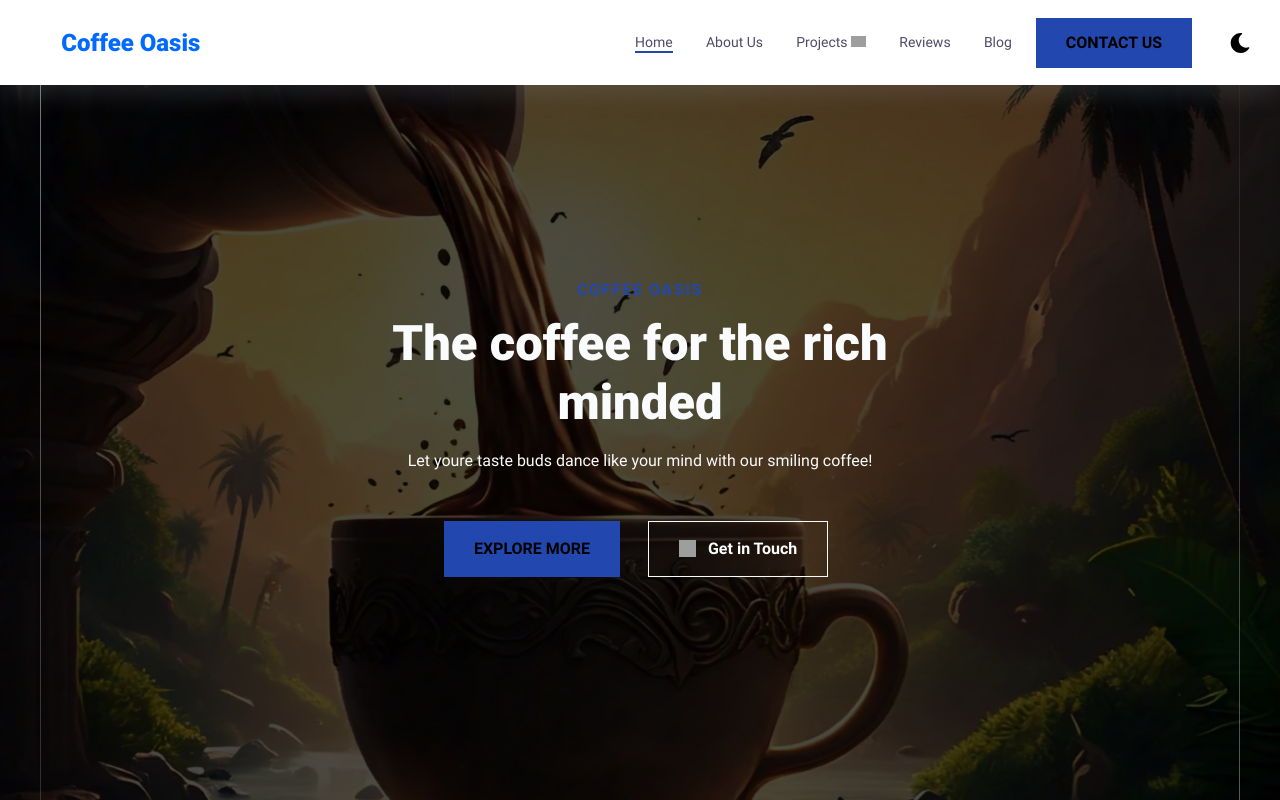
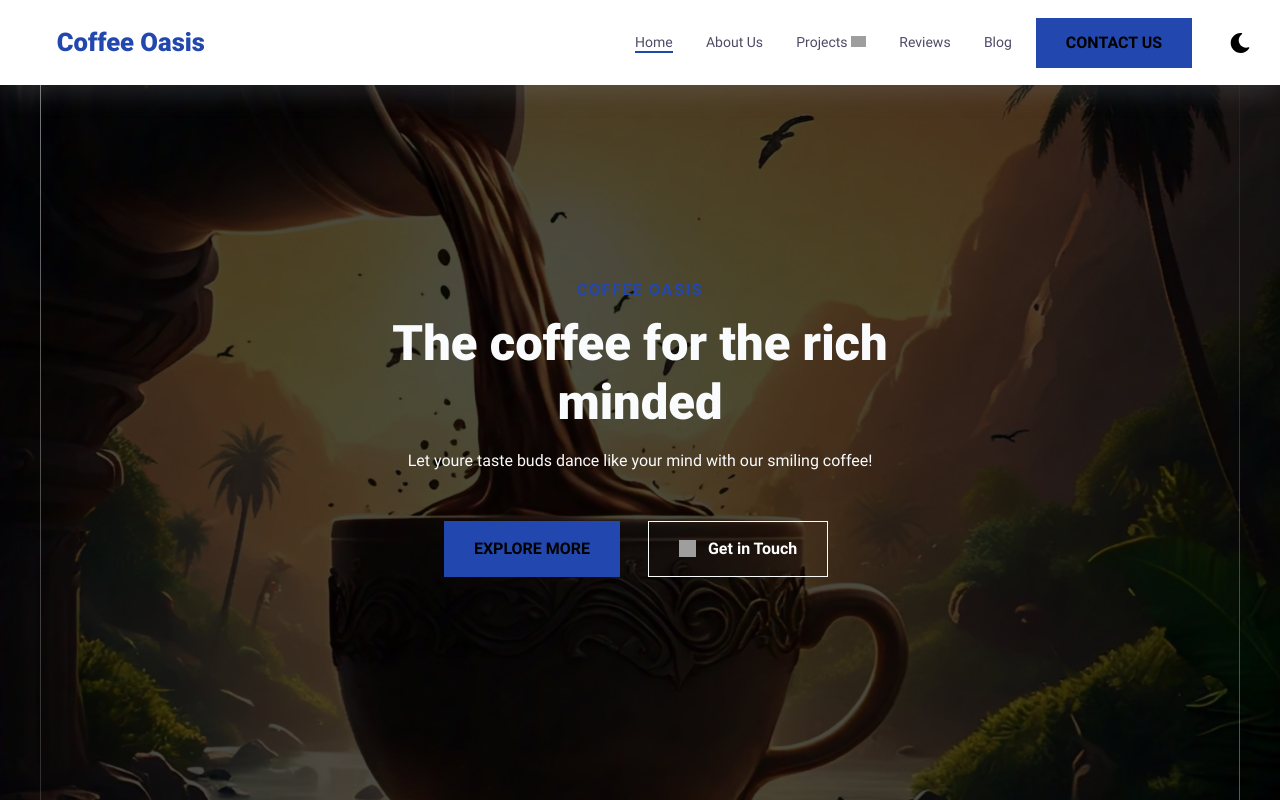
Before and after one commit to BrennenHammer/coffee-oasis, an Eleventy site: page src/index.html in a window 1280 px wide. Shown: the top 800 px of the page. Built offline with nearby package versions, Linux system fonts and the light colour scheme; Eleventy itself is replaced by a stand-in of ours; files that its build step writes are made by us from their sources; grey boxes are pictures that could not be loaded.

Commit message:
logocolor. both coffe images.

```diff
--- a/src/assets/sass/root.scss
+++ b/src/assets/sass/root.scss
@@ -26,9 +26,9 @@
         --sectionPadding: clamp(3.75rem, 7.82vw, 6.25rem) 1rem;
     }
     .cs-logo{
-        color: rgb(0, 106, 255);
+        color: #2248af;
         text-decoration: none;
-        font-size: 1.5rem;
+        font-size: 1.6rem;
         font-weight: 900;
       }
     // Text styles - can be replaced using CodeStitch's "Content Flair" Stitches
@@ -120,9 +120,9 @@
         display: block;
     }
     .cs-logo{
-        color: rgb(0, 106, 255);
+        color: #2248af;
         text-decoration: none;
-        font-size: 1.5rem;
+        font-size: 1.6rem;
         font-weight: 900;
       }
     .cs-hide-on-desktop {
```
Also changed, not shown: src/assets/css/critical.css, src/assets/css/root.css, src/assets/images/cabinets2.jpg, src/assets/images/construction.jpg.
